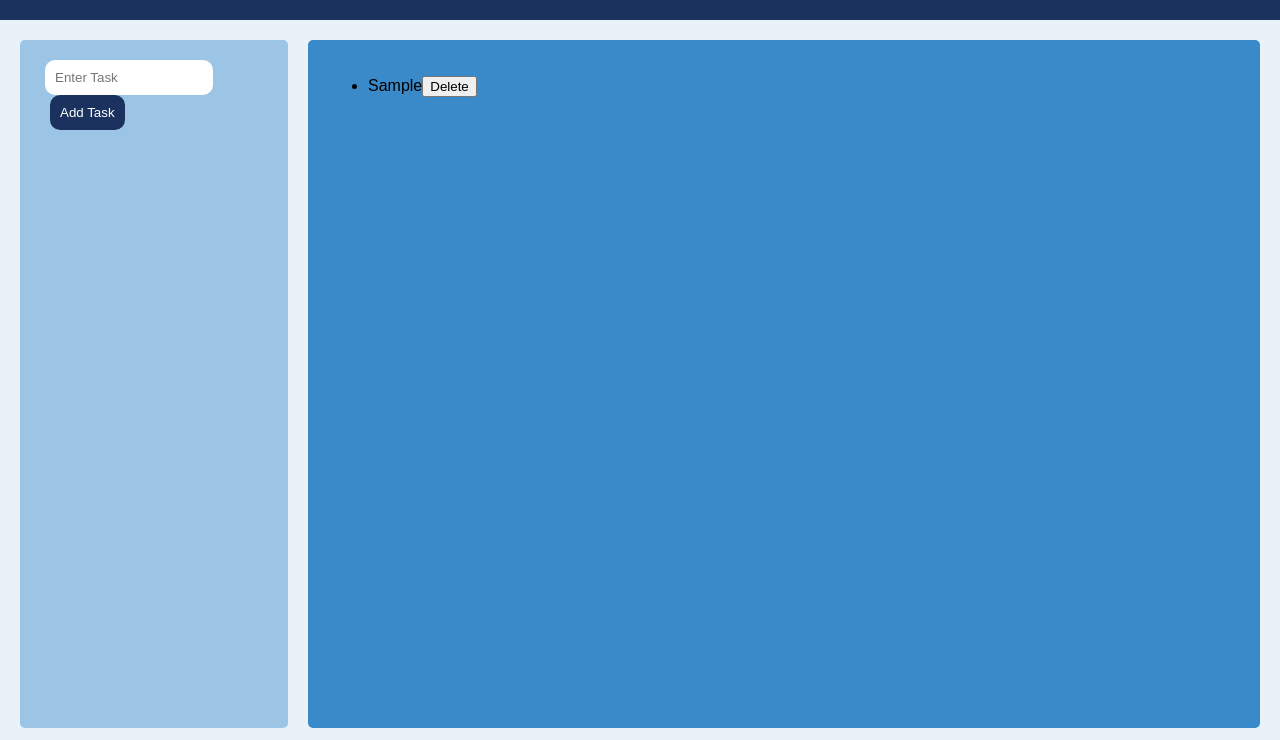
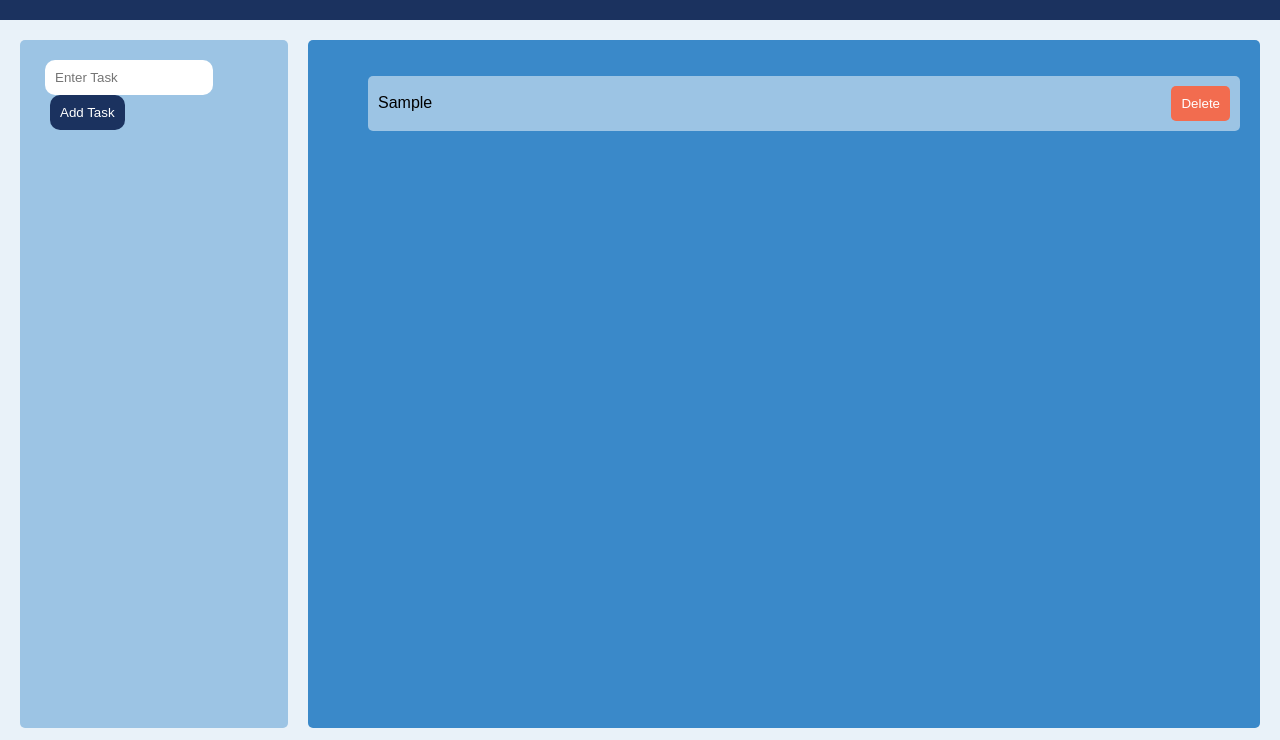
Before and after one commit to RodrigoPestana35/To-Do-Website, a plain HTML site: page Home.html in a window 1280 px wide. Both pictures are taken after typing "Sample" into the empty fields and a click on the button "Add Task". Shown: the part 62-802 px from the top of the page. Drawn offline with nearby package versions, Linux system fonts and the light colour scheme.

Commit message:
Refactor form input field ID and add task styling

```diff
--- a/Home.html
+++ b/Home.html
@@ -15,7 +15,7 @@
     <div class="container">
         <div class="formCol">
             <form id="task_form">
-                <input type="text" name="task" id="task" class="inputTask" placeholder="Enter Task" required>
+                <input type="text" name="inputTask" id="inputTask" class="inputTask" placeholder="Enter Task" required>
                 <button type="submit" class="buttonAddTask">Add Task</button>
             </form>
         </div>
--- a/Js.js
+++ b/Js.js
@@ -1,13 +1,14 @@
 document.getElementById('task_form').addEventListener('submit', function(e) {
     e.preventDefault();
 
-    var task = document.getElementById('task').value;
+    var task = document.getElementById('inputTask').value;
     const taskList = document.getElementById('task_list');
 
     if(task == "") return;
 
     var li = document.createElement('li');
     li.textContent = task;
+    li.className = 'task';
 
     var deleteButton = document.createElement('button');
     deleteButton.textContent = 'Delete';
@@ -19,5 +20,5 @@ document.getElementById('task_form').addEventListener('submit', function(e) {
     li.appendChild(deleteButton);
     taskList.appendChild(li);
 
-    document.getElementById('task').value = "";
+    document.getElementById('inputTask').value = "";
 });
--- a/Style.css
+++ b/Style.css
@@ -60,3 +60,23 @@ body {
     border-radius: 10px;
     cursor: pointer;
 }
+
+.task{
+    background-color: #9cc4e4;
+    margin-top: 10px;
+    padding: 10px;
+    border-radius: 5px;
+    list-style-type: none;
+    display: flex;
+    justify-content: space-between;
+    align-items: center;
+}
+
+.deleteButton{
+    background-color: #f26c4f;
+    color: #fff;
+    padding: 10px;
+    border: none;
+    border-radius: 5px;
+    cursor: pointer;
+}
```
